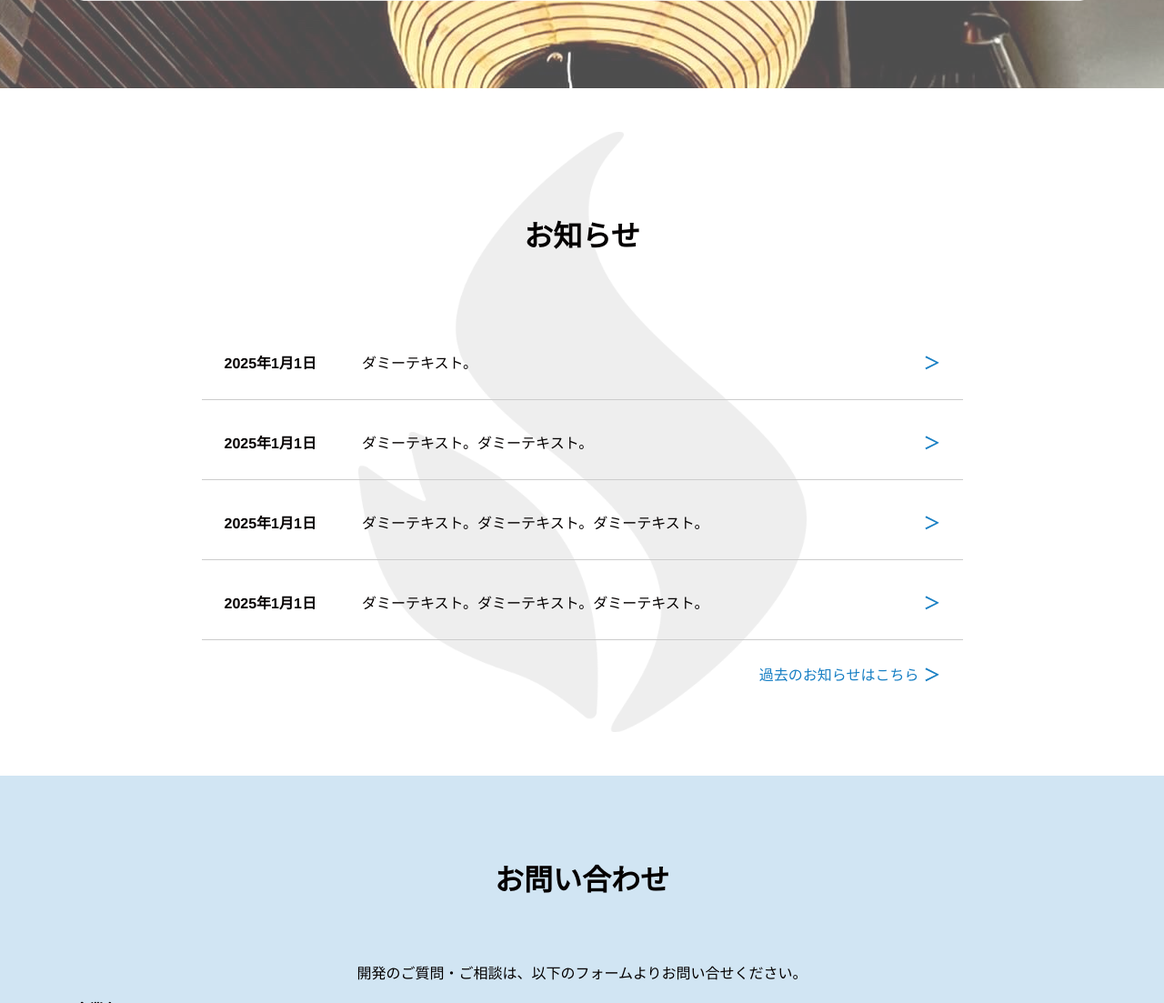
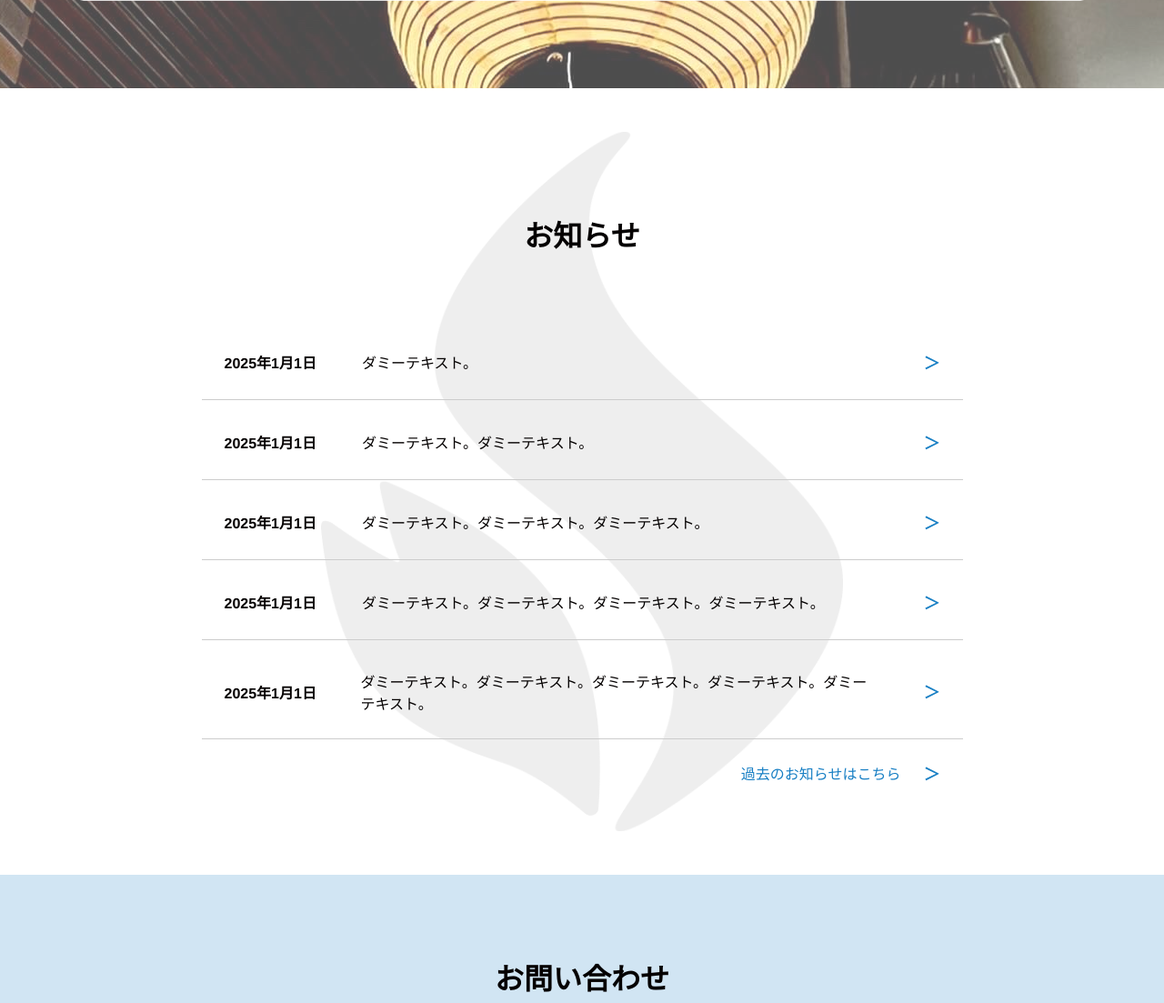
Before and after one commit to Shisei-Technologies/shisei-tech-homepage, a PHP site: page / in a window 1280 px wide. Shown: the part 2754-3857 px from the top of the page at 91% size. Run offline with PHP 8.4, Linux system fonts and the light colour scheme; some libraries are stand-ins or nearby versions.

Commit message:
お知らせ微修正

```diff
--- a/css/style.css
+++ b/css/style.css
@@ -327,7 +327,7 @@ a{
 
 .news_li_text {
     flex-grow: 1;
-    padding-left: 50px;
+    padding: 0 50px;
     text-align: left;
     min-width: 0; /* 必須: 小さくなりすぎないようにする */
     overflow-wrap: break-word; /* テキストが長くても折り返す */
@@ -357,16 +357,7 @@ a{
     text-decoration: underline;
 }
 
-/* 「過去のお知らせはこちら」のリンク */
-.news_link a {
-    display: inline-flex;
-    align-items: center;
-    gap: 5px;
-    text-decoration: none;
-    font-size: 16px;
-    color: #007bff;
-    white-space: nowrap;
-}
+
 
 
 .news_arrow {
@@ -382,10 +373,11 @@ a{
     color: #187fc4;
 }
 
+/* 「過去のお知らせはこちら」のリンク */
 .news_link a {
     display: flex; /* 変更 */
     align-items: center;
-    gap: 5px;
+    gap: 25px;
     text-decoration: none;
     font-size: 16px;
     color: #187fc4;;
--- a/index.html
+++ b/index.html
@@ -162,7 +162,14 @@
 					<div class="news_li">
 						<a href="#" class="news_link_item">
 							<div class="news_li_date">2025年1月1日</div>
-							<div class="news_li_text">ダミーテキスト。ダミーテキスト。ダミーテキスト。</div>
+							<div class="news_li_text">ダミーテキスト。ダミーテキスト。ダミーテキスト。ダミーテキスト。</div>
+							<div class="news_arrow">＞</div>
+						</a>
+					</div>
+					<div class="news_li">
+						<a href="#" class="news_link_item">
+							<div class="news_li_date">2025年1月1日</div>
+							<div class="news_li_text">ダミーテキスト。ダミーテキスト。ダミーテキスト。ダミーテキスト。ダミーテキスト。</div>
 							<div class="news_arrow">＞</div>
 						</a>
 					</div>
```
